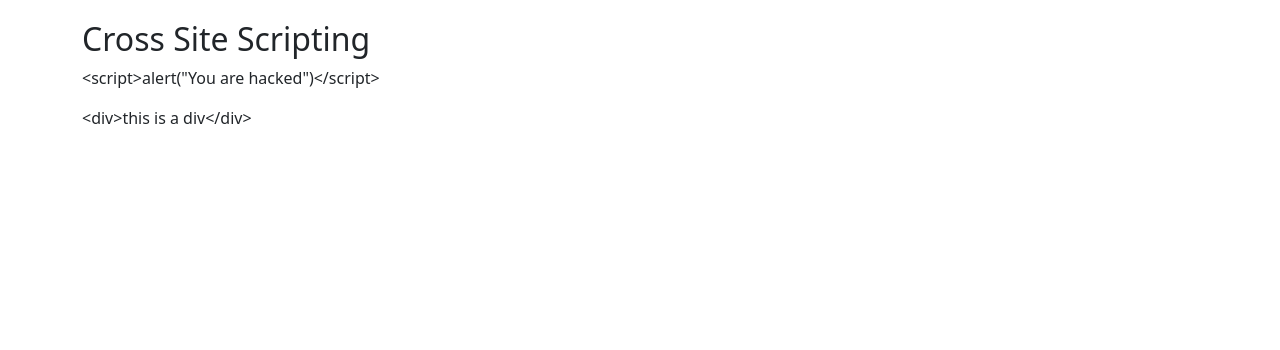
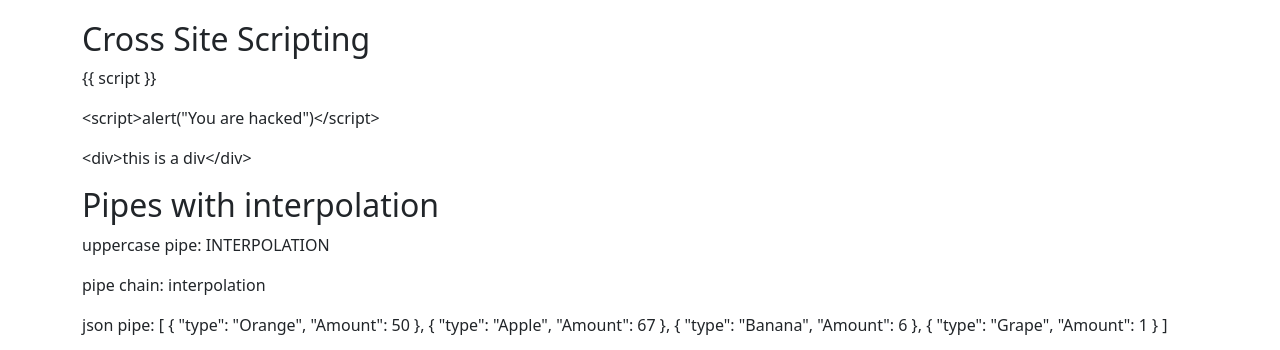
Before and after one commit to afitz1811/angularFeatures, an Angular app: page /interpolation in a window 1280 px wide. Shown: the part 1123-1473 px from the top of the page. Before the commit the page ends 1269 px from the top, so only its background shows below. Built offline with nearby package versions, Linux system fonts and the light colour scheme.

Commit message:
Interpolation commit

```diff
--- a/src/app/interpolation/interpolation.component.html
+++ b/src/app/interpolation/interpolation.component.html
@@ -32,5 +32,11 @@
 <p>Welcome {{name.value}}</p>
 
 <h2>Cross Site Scripting</h2>
+<p ngNonBindable>{{ script }}</p>
 <p>{{ script }}</p>
 <p>{{ div }}</p>
+
+<h2>Pipes with interpolation</h2>
+<p>uppercase pipe: {{ title | uppercase }}</p>
+<p>pipe chain: {{title | uppercase | lowercase}}</p>
+<p>json pipe: {{items | json}}</p>
--- a/src/app/interpolation/interpolation.component.ts
+++ b/src/app/interpolation/interpolation.component.ts
@@ -17,6 +17,12 @@ export class InterpolationComponent implements OnInit {
   imageURL = "https://img.freepik.com/premium-photo/kitten-head-with-paw-up-peeking-blank-white-sign-placard-pet-kitten-curiously-peeking-white-background-tabby-baby-cat-showing-placard-template-long-web-banner-with-copy-space_221542-2279.jpg?w=1380";
   script ='<script>alert("You are hacked")</script>';
   div='<div>this is a div</div>';
+  items = [
+    { type: 'Orange', Amount: 50 },
+    { type: 'Apple', Amount: 67 },
+    { type: 'Banana', Amount: 6 },
+    { type: 'Grape', Amount: 1 }
+  ];
 
 
   getTitle() : string {
```
